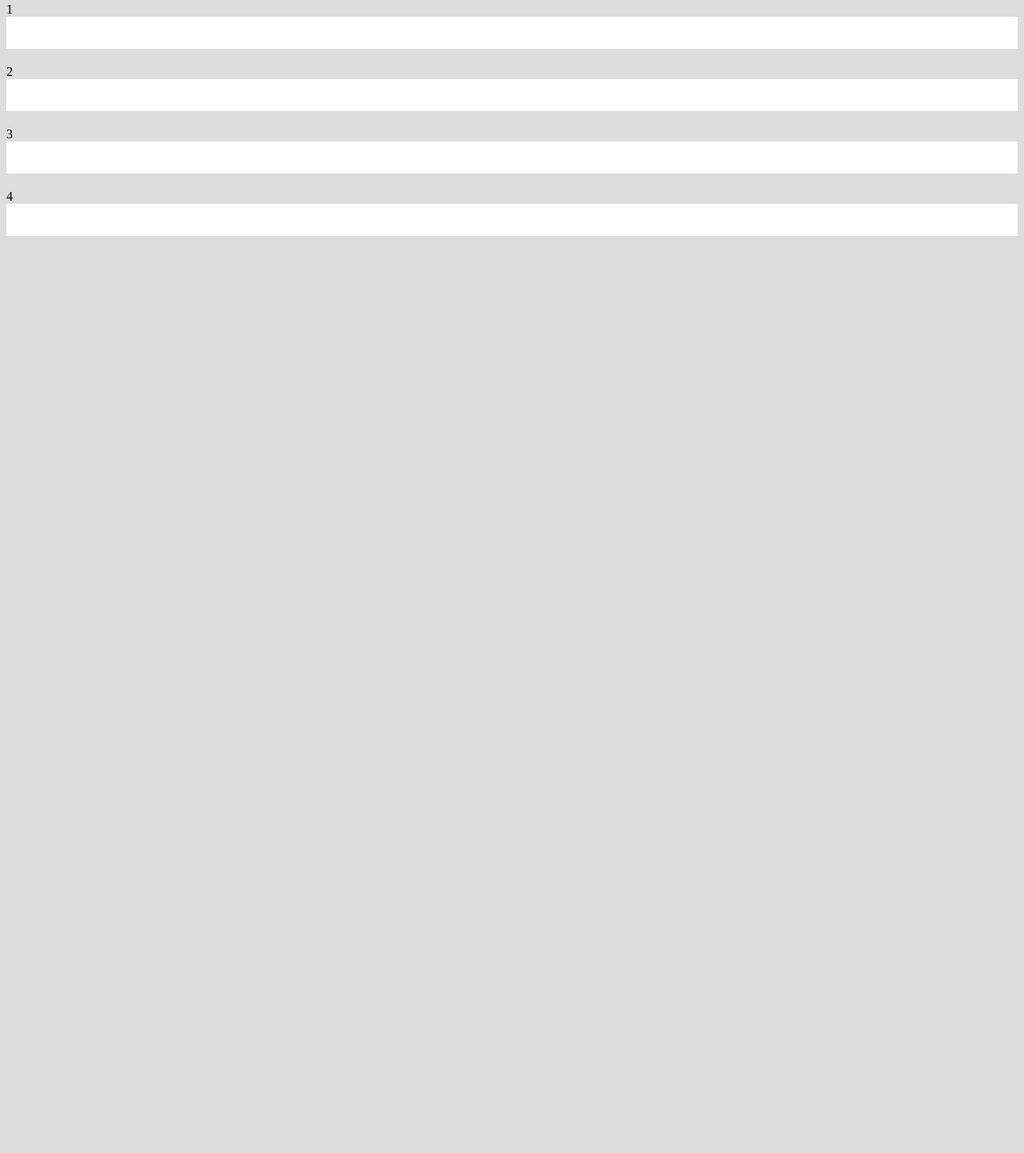
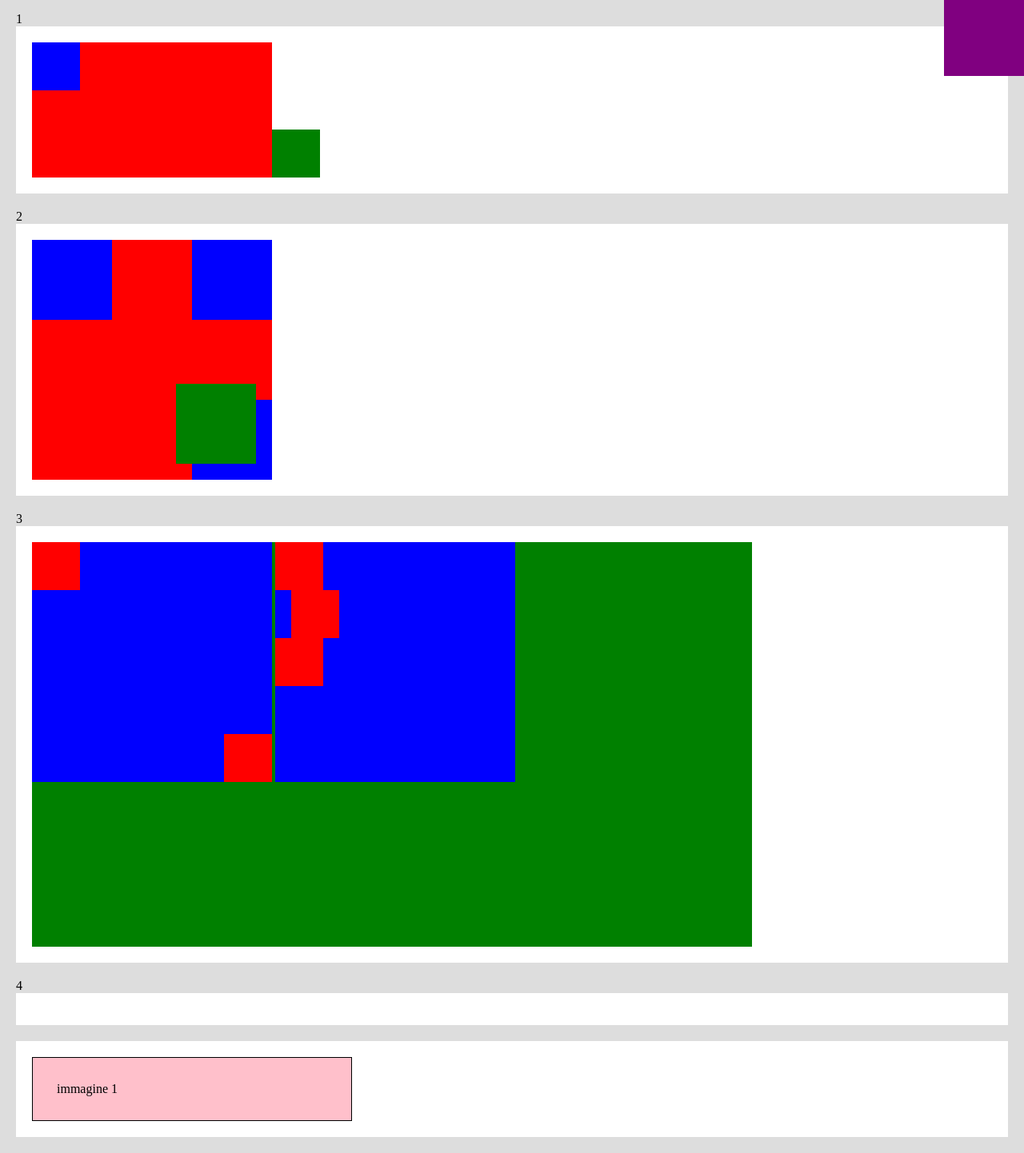
Before and after one commit to rock-biter/position-z-index, a plain HTML site: page index.html in a window 1280 px wide. Shown: the part 5-1447 px from the top of the page at 80% size. Before the commit the page ends 800 px from the top, so only its background shows below. Drawn offline with Linux system fonts and the light colour scheme.

Commit message:
live completata

```diff
--- a/index.html
+++ b/index.html
@@ -9,19 +9,51 @@
 </head>
 <body>
   1
-  <div class="container live-1 ">
+  <div class="container live-1 relative">
+    <div class="red rect w-lg relative">
+      <div class="square blue w-xs"></div>
+      <div class="green square w-xs absolute"></div>
+    </div>
   </div>
 
   2
   <div class="container live-2">
+    <div class="red relative square w-lg">
+      <div class="square blue"></div>
+      <div class="square absolute blue"></div>
+      <div class="square absolute blue">
+        <div class="square absolute green"></div>
+      </div>
+    </div>
   </div>
 
   3
   <div class="container live-3">
+    <div class="green rect w-xl">
+      <div class="blue relative square w-lg">
+        <div class="red square w-xs"></div>
+        <div class="red absolute square w-xs"></div>
+      </div>
+      <div class="blue relative square w-lg">
+        <div class="red square w-xs"></div>
+        <div class="red square relative w-xs"></div>
+        <div class="red square relative w-xs"></div>
+      </div>
+    </div>
   </div>
 
   4
   <div class="container live-4">
+    <div class="square purple fixed"></div>
+  </div>
+
+  <div class="container hover">
+    <div class="card">
+
+      <div> immagine 1</div>
+      <div> immagine 2</div>
+
+    </div>
   </div>
 
 </body>
--- a/style.css
+++ b/style.css
@@ -1,5 +1,7 @@
 body {
   background: #ddd;
+  margin: 0;
+  padding: 20px;
 }
 
 .container {
@@ -9,7 +11,6 @@ body {
 
 .container:not(:last-child) {
   margin-bottom: 20px;
-
 }
 
 .relative {
@@ -40,12 +41,12 @@ body {
   background-color: red;
 }
 
-.violet {
+.purple {
   background-color: purple;
 }
 
 .rect, .square {
-  width: 120px;
+  width: 100px;
 }
 
 .rect {
@@ -61,9 +62,102 @@ body {
 }
 
 .w-lg {
-  width: 400px;
+  width: 300px;
 }
 
 .w-xl {
-  width: 1200px
+  width: 900px
 }
+
+.live-1 .square.green {
+  bottom: 0;
+  left: 100%;
+}
+
+.live-2 .square.blue:nth-child(2) {
+  top: 0;
+  right: 0;
+}
+
+.live-2 .square.blue:nth-child(3) {
+  right: 0;
+  bottom: 0;
+}
+
+.live-2 .square.green {
+  right: 20px;
+  bottom: 20px;
+}
+
+
+.live-3 .square.blue {
+  display: inline-block;
+}
+
+.live-3 .square.blue:first-child .square.red:last-child {
+  bottom: 0;
+  right: 0;
+}
+
+.live-3 .square.blue:last-child .square.red:nth-child(2) {
+  left: 20px;
+}
+
+.live-4 .fixed {
+  top: 0;
+  right: 0;
+}
+
+/* hover */
+
+.card {
+  display: inline-block;
+  width: 33.33%;
+  background-color: #ddd;
+  position: relative;
+}
+
+.card > div {
+  border: 1px solid;
+  padding: 30px;
+  position: relative;
+  top: 0;
+  background: pink;
+
+}
+
+.card:hover {
+  background-color: #666;
+}
+
+.card:hover div {
+  border-color: red;
+}
+
+.card div:hover {
+  color: blue;
+}
+
+/* .card:hover div:first-child {
+  display: none;
+} */
+.card div:first-child {
+  /* top: 20px;
+  left: 20px; */
+  z-index: 5;
+}
+
+
+/* .card div:first-child:hover {
+  display: none;
+} */
+
+.card:hover div:first-child {
+  /* display: none; */
+  visibility: hidden;
+}
+
+.card div:last-child {
+  position: absolute;
+  top: 0;
+}
```
